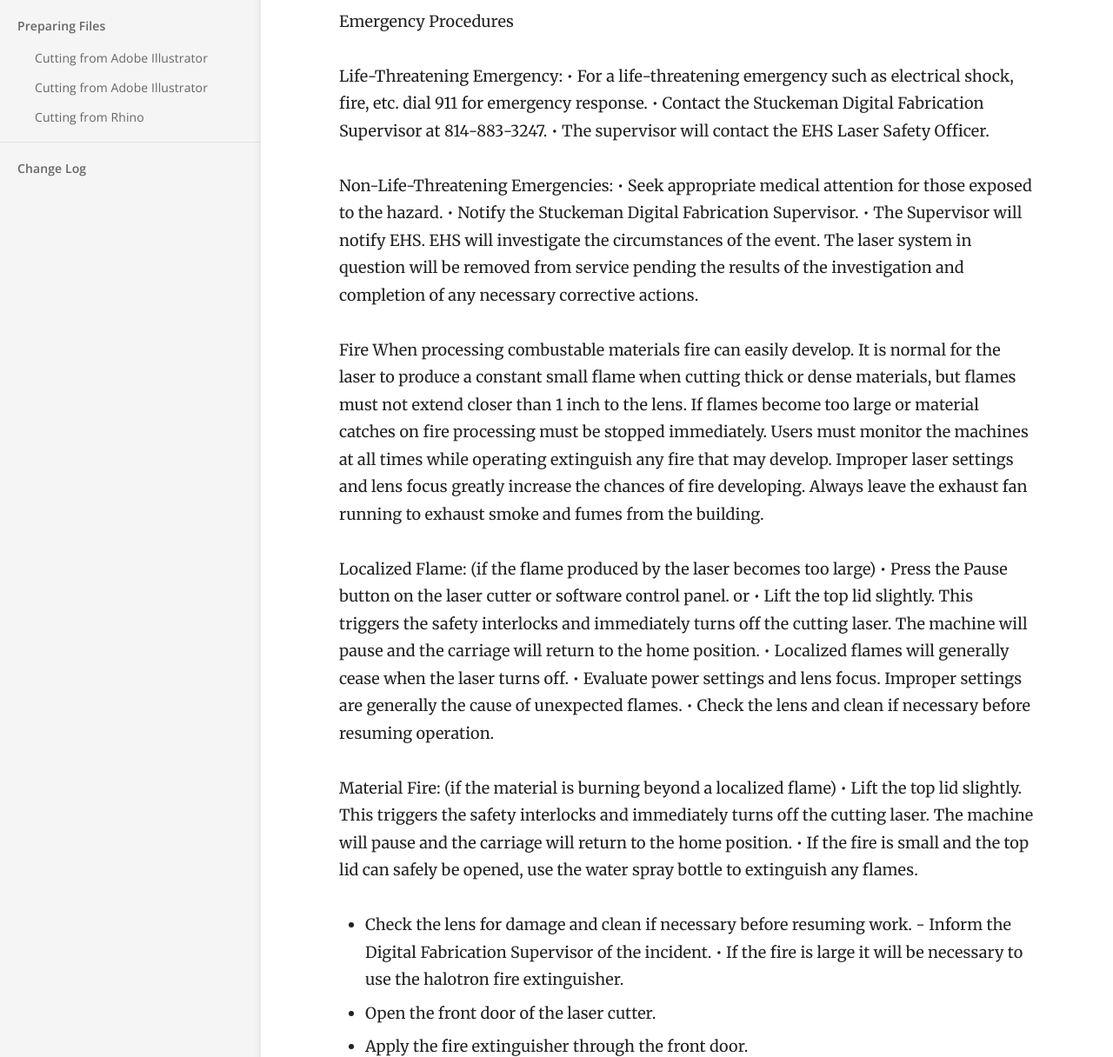
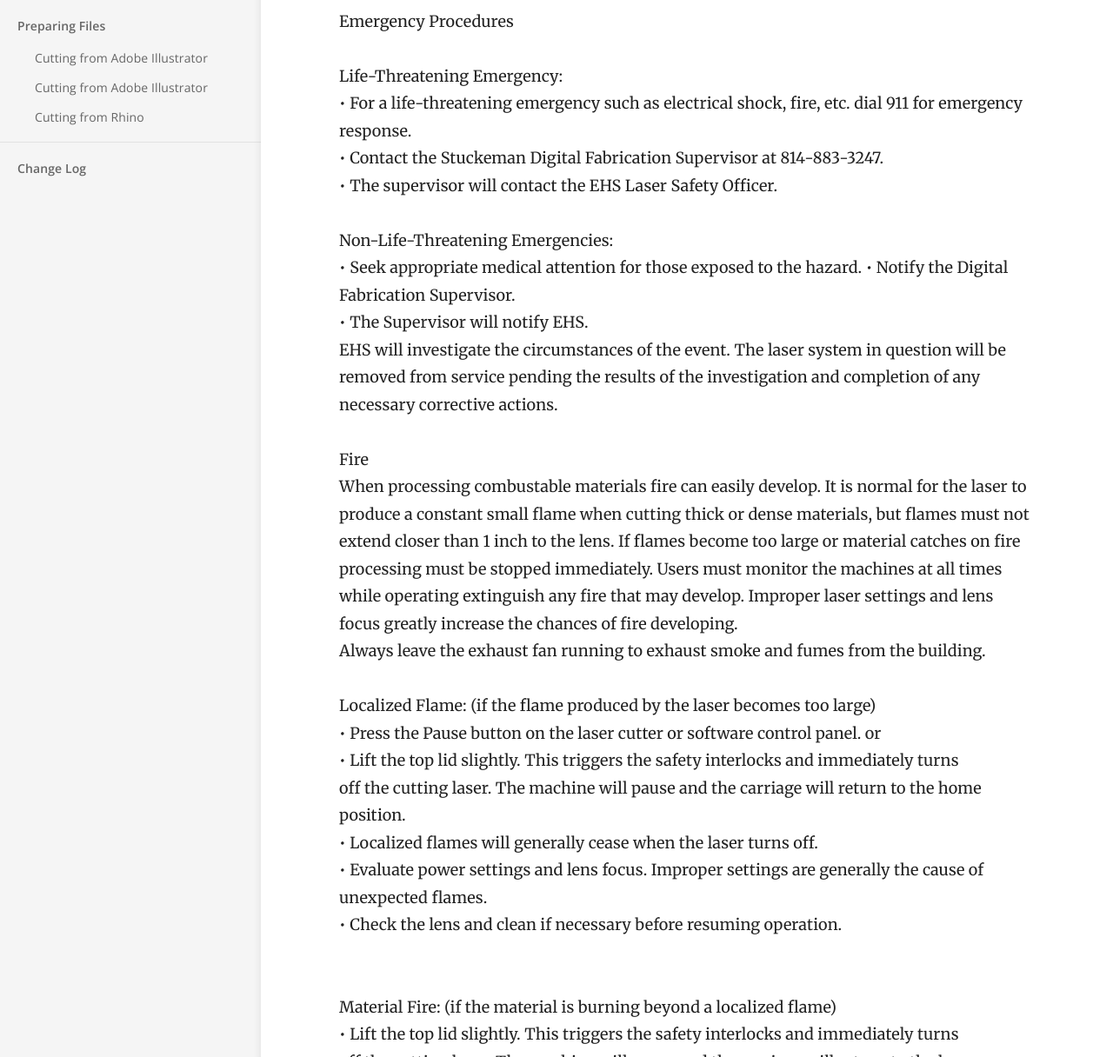
Before and after one commit to cmac-duke/cmac-laser-cutter, a Jekyll site: the page built from _docs/getting-help/in-case-of-emergency.md, in a window 1280 px wide and 1400 px high, scrolled down 340 px. Shown: the part 184-1400 px from the top of the window at 87% size. Built offline with Jekyll 4.4.1, drawn with Linux system fonts in a browser that asks for light colours; some of the changed text lies outside the part shown.

Commit message:
formatting

```diff
--- a/_docs/getting-help/in-case-of-emergency.md
+++ b/_docs/getting-help/in-case-of-emergency.md
@@ -8,44 +8,44 @@ order: 1
 
 Emergency Procedures
 
-Life-Threatening Emergency:
-• For a life-threatening emergency such as electrical shock, fire, etc. dial 911 for emergency response.
-• Contact the Stuckeman Digital Fabrication Supervisor at 814-883-3247.
-• The supervisor will contact the EHS Laser Safety Officer.
+Life-Threatening Emergency: <br>
+• For a life-threatening emergency such as electrical shock, fire, etc. dial 911 for emergency response.<br>
+• Contact the Stuckeman Digital Fabrication Supervisor at 814-883-3247.<br>
+• The supervisor will contact the EHS Laser Safety Officer.<br>
 
 
-Non-Life-Threatening Emergencies:
-• Seek appropriate medical attention for those exposed to the hazard. • Notify the Stuckeman Digital Fabrication Supervisor.
-• The Supervisor will notify EHS.
+Non-Life-Threatening Emergencies:<br>
+• Seek appropriate medical attention for those exposed to the hazard.
+• Notify the Digital Fabrication Supervisor.<br>
+• The Supervisor will notify EHS.<br>
 EHS will investigate the circumstances of the event. The laser system in question will be removed from service pending the results of the investigation and completion of any necessary corrective actions.
 
-Fire
-When processing combustable materials fire can easily develop. It is normal for the laser to produce a constant small flame when cutting thick or dense materials, but flames must not extend closer than 1 inch to the lens. If flames become too large or material catches on fire processing must be stopped immediately. Users must monitor the machines at all times while operating extinguish any fire that may develop. Improper laser settings and lens focus greatly increase the chances of fire developing.
+Fire<br>
+When processing combustable materials fire can easily develop. It is normal for the laser to produce a constant small flame when cutting thick or dense materials, but flames must not extend closer than 1 inch to the lens. If flames become too large or material catches on fire processing must be stopped immediately. Users must monitor the machines at all times while operating extinguish any fire that may develop. Improper laser settings and lens focus greatly increase the chances of fire developing.<br>
 Always leave the exhaust fan running to exhaust smoke and fumes from the building.
 
 
-Localized Flame: (if the flame produced by the laser becomes too large)
+Localized Flame: (if the flame produced by the laser becomes too large)<br>
 • Press the Pause button on the laser cutter or software control panel.
-or
-• Lift the top lid slightly. This triggers the safety interlocks and immediately turns
-off the cutting laser. The machine will pause and the carriage will return to the
-home position.
-• Localized flames will generally cease when the laser turns off.
+or<br>
+• Lift the top lid slightly. This triggers the safety interlocks and immediately turns<br>
+off the cutting laser. The machine will pause and the carriage will return to the home position.<br>
+• Localized flames will generally cease when the laser turns off.<br>
 • Evaluate power settings and lens focus. Improper settings are generally the
-cause of unexpected flames.
-• Check the lens and clean if necessary before resuming operation.
+cause of unexpected flames.<br>
+• Check the lens and clean if necessary before resuming operation.<br>
+<br>
 
-
-Material Fire: (if the material is burning beyond a localized flame)
-• Lift the top lid slightly. This triggers the safety interlocks and immediately turns
-off the cutting laser. The machine will pause and the carriage will return to the
-home position.
-• If the fire is small and the top lid can safely be opened, use the water spray
-bottle to extinguish any flames.
-- Check the lens for damage and clean if necessary before resuming work. - Inform the Digital Fabrication Supervisor of the incident.
-• If the fire is large it will be necessary to use the halotron fire extinguisher.
-- Open the front door of the laser cutter.
-- Apply the fire extinguisher through the front door.
+Material Fire: (if the material is burning beyond a localized flame)<br>
+• Lift the top lid slightly. This triggers the safety interlocks and immediately turns<br>
+off the cutting laser. The machine will pause and the carriage will return to the home position.<br>
+• If the fire is small and the top lid can safely be opened, use the water spray bottle to extinguish any flames.<br>
+- Check the lens for damage and clean if necessary before resuming work. <br>
+-  - Inform the Digital Fabrication Supervisor of the incident. <br>
+<br>
+• If the fire is large it will be necessary to use the halotron fire extinguisher. <br>
+- Open the front door of the laser cutter.<br>
+- Apply the fire extinguisher through the front door.<br>
 - Call the Digital Fabrication Supervisor immediately. Do not resume
-operation.
-Incase of fire beyond the machine enclosure call 911 for University Police immediately.
+operation.<br>
+Incase of fire beyond the machine enclosure call 911 for University Police immediately.<br>
```
Also changed, not shown: _docs/preparing-files/adobe-acrobat.md (+25 -23 lines).
